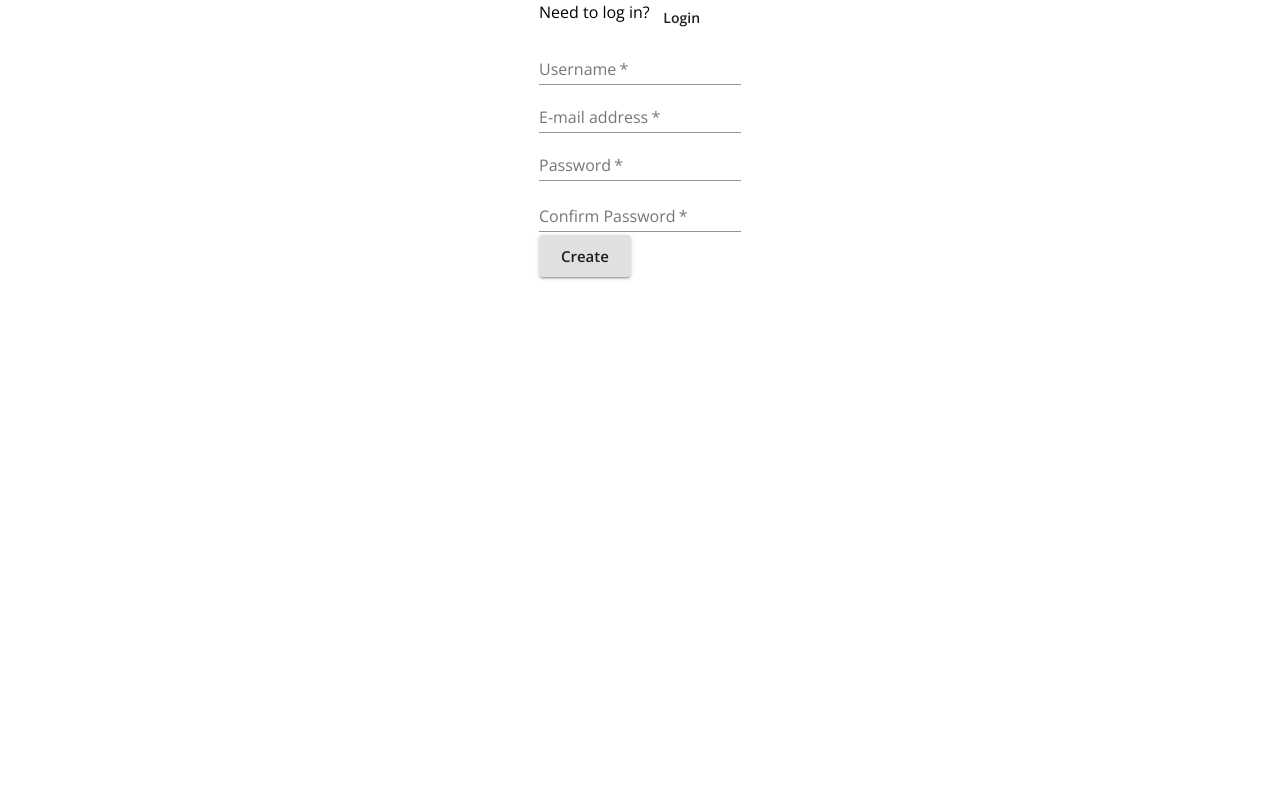
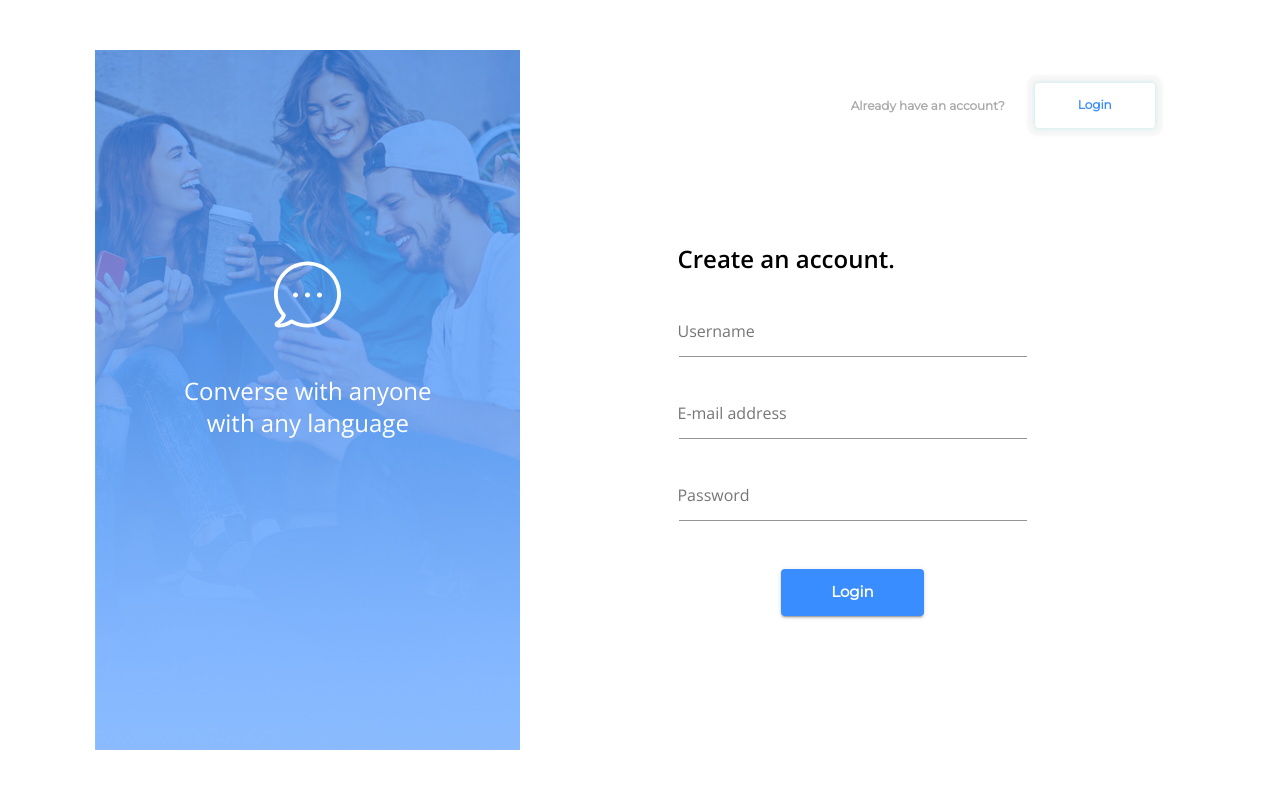
Before and after one commit to jamezmca/messenger-2600, a React (Create React App) app in the folder client/: page / in a window 1280 px wide. Shown: the top 788 px of the page. Built offline with nearby package versions, Linux system fonts and the light colour scheme; no server answers.

Commit message:
applied login styles to signup
created an independent style sheet that supplies styles to both login and signup sheets

```diff
--- a/client/src/Login.js
+++ b/client/src/Login.js
@@ -10,107 +10,10 @@ import {
   TextField,
   Hidden
 } from "@material-ui/core";
-import { makeStyles } from '@material-ui/core/styles';
 import { login } from "./store/utils/thunkCreators";
 import image from './assets/bg-img.png'
 import { ReactComponent as BubbleSVG } from './assets/bubble.svg'
-
-const useStyles = makeStyles((theme) => ({
-  root: {
-    minHeight: '100vh',
-    width: '100vw',
-  },
-  image: {
-    backgroundRepeat: 'no-repeat',
-    backgroundColor: theme.palette.type === 'light' ? theme.palette.grey[50] : theme.palette.grey[900],
-    backgroundSize: 'cover',
-    backgroundPosition: 'center',
-    height: 'auto',
-    maxWidth: '100%',
-    maxHeight: '100vh'
-  },
-  imageContainer: {
-    position: 'relative',
-    maxWidth: 'max-content'
-
-  },
-  imageOverlay: {
-    position: 'absolute',
-    inset: '0 0 0 0',
-    color: 'white',
-    padding: '20%',
-    background: 'linear-gradient(to top, #86B9FFcc, #3A8DFFaa)',
-  },
-  form: {
-    width: '100%',
-    marginTop: theme.spacing(1),
-    flexGrow: 1,
-    maxWidth: 350,
-    minHeight: '90%',
-    display: 'flex',
-    alignItems: 'center'
-  },
-  submit: {
-    margin: theme.spacing(3, 0, 2)
-  },
-  span: {
-    right: 10,
-    top: '55%',
-    position: 'absolute',
-    fontSize: 11,
-    color: theme.palette.primary.main,
-    cursor: 'pointer',
-    fontWeight: 800,
-    fontFamily: 'Montserrat'
-  },
-  box: {
-    display: 'flex',
-    justifyContent: 'center'
-  },
-  passwordInput: {
-    position: 'relative',
-  },
-  createAccountButton: {
-    marginLeft: 30,
-    boxShadow: '0 0 4px 1px hsla(180, 50%, 65%, 0.3), 0 0 2px 8px hsla(10, 10%, 90%, 0.3)',
-    fontSize: 12,
-    border: '1px solid white',
-    padding: '12px 25px',
-    fontFamily: 'Monserrat'
-  },
-  loginButton: {
-    marginTop: 40,
-    padding: '10px 50px',
-    fontFamily: 'Montserrat',
-  },
-  contentContainer: {
-    padding: 30,
-    justifyContent: 'center'
-  },
-  createAccountContainer: {
-    height: 'maxContent'
-  },
-  noAccountText: {
-    fontSize: 12,
-    color: '#aaa',
-    fontWeight: 600,
-    fontFamily: 'Montserrat'
-  },
-  buttonText: {
-    fontFamily: 'Montserrat',
-    fontWeight: 600,
-    fontSize: 12,
-  },
-  textField: {
-    padding: '10px 0 0 2px'
-  },
-  svgText: {
-    paddingBottom: 100
-  },
-  bubbleSVG: {
-    marginBottom: 40
-  }
-}))
+import { useStyles } from './loginStyles'
 
 const Login = (props) => {
   const history = useHistory();
--- a/client/src/Signup.js
+++ b/client/src/Signup.js
@@ -9,12 +9,17 @@ import {
   FormControl,
   TextField,
   FormHelperText,
+  Hidden
 } from "@material-ui/core";
 import { register } from "./store/utils/thunkCreators";
+import image from './assets/bg-img.png'
+import { ReactComponent as BubbleSVG } from './assets/bubble.svg'
+import { useStyles } from './loginStyles'
 
 const Login = (props) => {
   const history = useHistory();
   const { user, register } = props;
+  const classes = useStyles()
   const [formErrorMessage, setFormErrorMessage] = useState({});
 
   const handleRegister = async (event) => {
@@ -37,71 +42,90 @@ const Login = (props) => {
   }
 
   return (
-    <Grid container justifyContent="center">
-      <Box>
-        <Grid container item>
-          <Typography>Need to log in?</Typography>
-          <Button onClick={() => history.push("/login")}>Login</Button>
+    <Grid container className={classes.root} justifyContent="center" alignItems="center">
+      <Box className={classes.box}>
+        {/* this one for image */}
+        <Hidden xsDown>
+          <Grid item sm={5} container justifyContent='center' className={classes.imageContainer}>
+            <img src={image} alt="people messaging" className={classes.image} />
+            <Grid item container justifyContent="center" alignItems="center" className={classes.imageOverlay}>
+              <Typography variant="h5" align="center" className={classes.svgText}>
+                <BubbleSVG className={classes.bubbleSVG} />
+                <br />Converse with anyone with any language
+                </Typography>
             </Grid>
-        <form onSubmit={handleRegister}>
-          <Grid>
-            <Grid>
-              <FormControl>
+          </Grid>
+        </Hidden>
+
+        {/* this one for inputs */}
+        <Grid container item xs={12} sm={7} className={classes.contentContainer}>
+          {/* this one for the register */}
+          <Grid container item xs={12} sm={12} alignItems="center" justifyContent="flex-end" className={classes.registerContainer}>
+            <Typography variant="body2" className={classes.noAccountText}>Already have an account?</Typography>
+            <Button
+              variant="outlined"
+              color="primary"
+              size="large"
+              className={classes.createAccountButton}
+              onClick={() => history.push("/login")}>
+              <Typography variant="subtitle2" className={classes.buttonText}>Login</Typography>
+            </Button>
+          </Grid>
+
+          <form className={classes.form} onSubmit={handleRegister}>
+            {/* this one for the form */}
+            <Grid container item xs={12}>
+              {/* this one for the header */}
+              <Grid item xs={12}>
+                <Typography variant="h5" gutterBottom><strong>Create an account.</strong></Typography>
+              </Grid>
+              <Grid item xs={12} >
+                <FormControl margin="normal" required fullWidth >
                   <TextField
                     aria-label="username"
                     label="Username"
                     name="username"
                     type="text"
                     required
+                    InputLabelProps={{ required: false }}
+                    className={classes.textField}
                   />
                 </FormControl>
               </Grid>
-            <Grid>
-              <FormControl>
+              <Grid item xs={12} >
+                <FormControl margin="normal" required fullWidth >
                   <TextField
                     label="E-mail address"
                     aria-label="e-mail address"
                     type="email"
                     name="email"
                     required
+                    InputLabelProps={{ required: false }}
+                    className={classes.textField}
                   />
                 </FormControl>
               </Grid>
-            <Grid>
-              <FormControl error={!!formErrorMessage.confirmPassword}>
+              <Grid container item xs={12} >
+                <FormControl margin="normal" required fullWidth className={classes.passwordInput}>
                   <TextField
+                    label="Password"
                     aria-label="password"
-                  label="Password"
                     type="password"
-                  inputProps={{ minLength: 6 }}
                     name="password"
                     required
+                    InputLabelProps={{ required: false }}
+                    className={classes.textField}
                   />
-                <FormHelperText>
-                  {formErrorMessage.confirmPassword}
-                </FormHelperText>
                 </FormControl>
               </Grid>
-            <Grid>
-              <FormControl error={!!formErrorMessage.confirmPassword}>
-                <TextField
-                  label="Confirm Password"
-                  aria-label="confirm password"
-                  type="password"
-                  inputProps={{ minLength: 6 }}
-                  name="confirmPassword"
-                  required
-                />
-                <FormHelperText>
-                  {formErrorMessage.confirmPassword}
-                </FormHelperText>
-              </FormControl>
-            </Grid>
-            <Button type="submit" variant="contained" size="large">
-              Create
+              <Grid container item xs={12} justifyContent="center">
+                <Button type="submit" variant="contained" size="large" color="primary" className={classes.loginButton}>
+                  Login
               </Button>
               </Grid>
+            </Grid>
           </form>
+        </Grid>
       </Box>
     </Grid>
   );
--- /dev/null
+++ b/client/src/loginStyles.js
@@ -0,0 +1,102 @@
+import { makeStyles } from '@material-ui/core/styles';
+
+export const useStyles = makeStyles((theme) => ({
+    root: {
+      minHeight: '100vh',
+      width: '100vw',
+    },
+    image: {
+      backgroundRepeat: 'no-repeat',
+      backgroundColor: theme.palette.type === 'light' ? theme.palette.grey[50] : theme.palette.grey[900],
+      backgroundSize: 'cover',
+      backgroundPosition: 'center',
+      height: 'auto',
+      maxWidth: '100%',
+      maxHeight: '100vh'
+    },
+    imageContainer: {
+      position: 'relative',
+      maxWidth: 'max-content'
+
+    },
+    imageOverlay: {
+      position: 'absolute',
+      inset: '0 0 0 0',
+      color: 'white',
+      padding: '20%',
+      background: 'linear-gradient(to top, #86B9FFcc, #3A8DFFaa)',
+    },
+    form: {
+      width: '100%',
+      marginTop: theme.spacing(1),
+      flexGrow: 1,
+      maxWidth: 350,
+      minHeight: '90%',
+      display: 'flex',
+      alignItems: 'center'
+    },
+    submit: {
+      margin: theme.spacing(3, 0, 2)
+    },
+    span: {
+      right: 10,
+      top: '55%',
+      position: 'absolute',
+      fontSize: 11,
+      color: theme.palette.primary.main,
+      cursor: 'pointer',
+      fontWeight: 800,
+      fontFamily: 'Montserrat'
+    },
+    box: {
+      display: 'flex',
+      justifyContent: 'center'
+    },
+    passwordInput: {
+      position: 'relative',
+    },
+    createAccountButton: {
+      marginLeft: 30,
+      boxShadow: '0 0 4px 1px hsla(180, 50%, 65%, 0.3), 0 0 2px 8px hsla(10, 10%, 90%, 0.3)',
+      fontSize: 12,
+      border: '1px solid white',
+      padding: '12px 25px',
+      fontFamily: 'Monserrat',
+      minWidth: 120
+    },
+    loginButton: {
+      marginTop: 40,
+      padding: '10px 50px',
+      fontFamily: 'Montserrat',
+    },
+    contentContainer: {
+      padding: 30,
+      justifyContent: 'center'
+    },
+    createAccountContainer: {
+      height: 'maxContent'
+    },
+    noAccountText: {
+      fontSize: 12,
+      color: '#aaa',
+      fontWeight: 600,
+      fontFamily: 'Montserrat'
+    },
+    buttonText: {
+      fontFamily: 'Montserrat',
+      fontWeight: 600,
+      fontSize: 12,
+    },
+    textField: {
+      padding: '10px 0 0 2px'
+    },
+    svgText: {
+      paddingBottom: 100
+    },
+    bubbleSVG: {
+      marginBottom: 40
+    },
+    hsFormRequired: {
+      display: 'none'
+    }
+  }))
```
Lines whose indentation alone changed are shown as unchanged.
